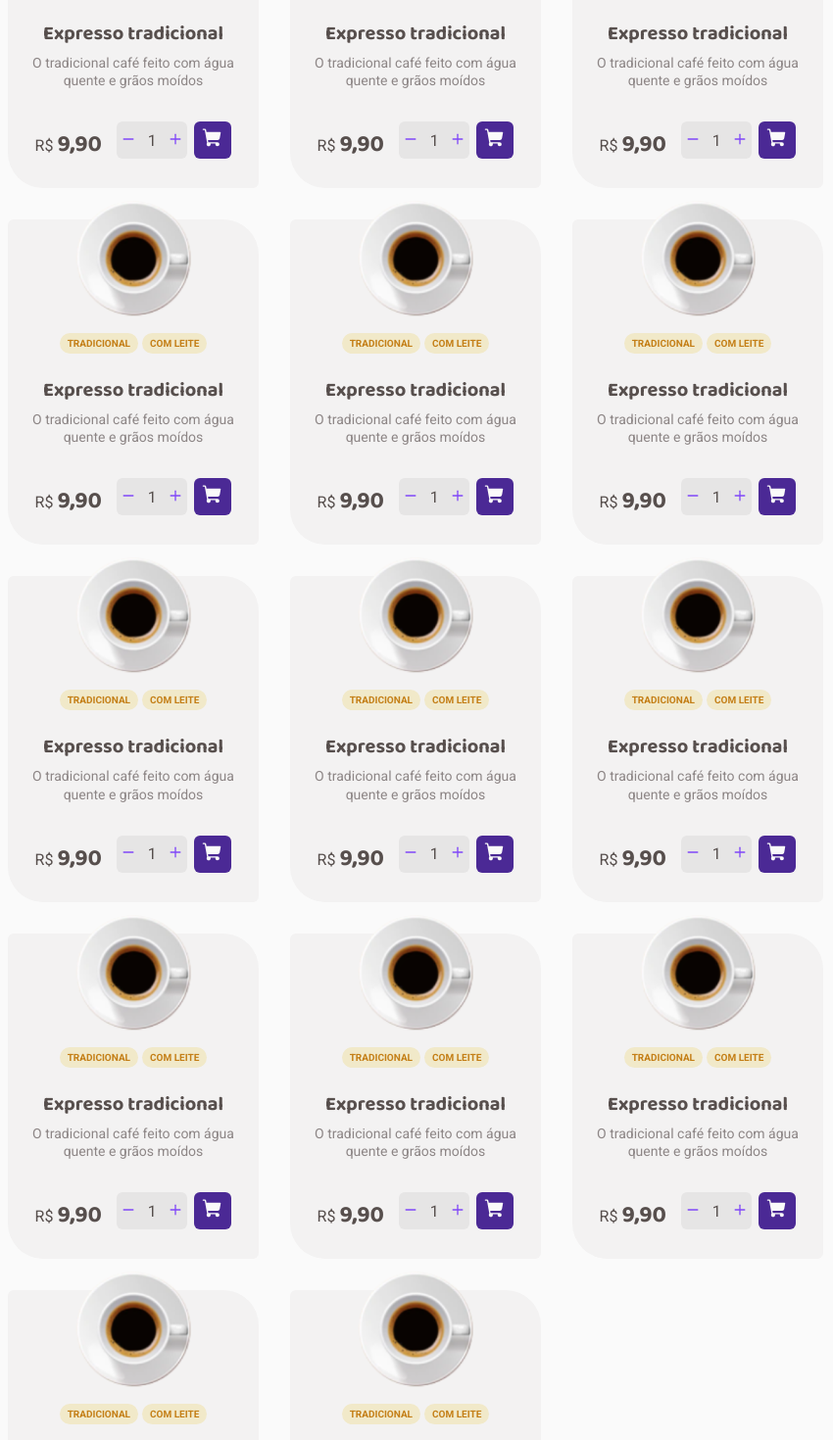
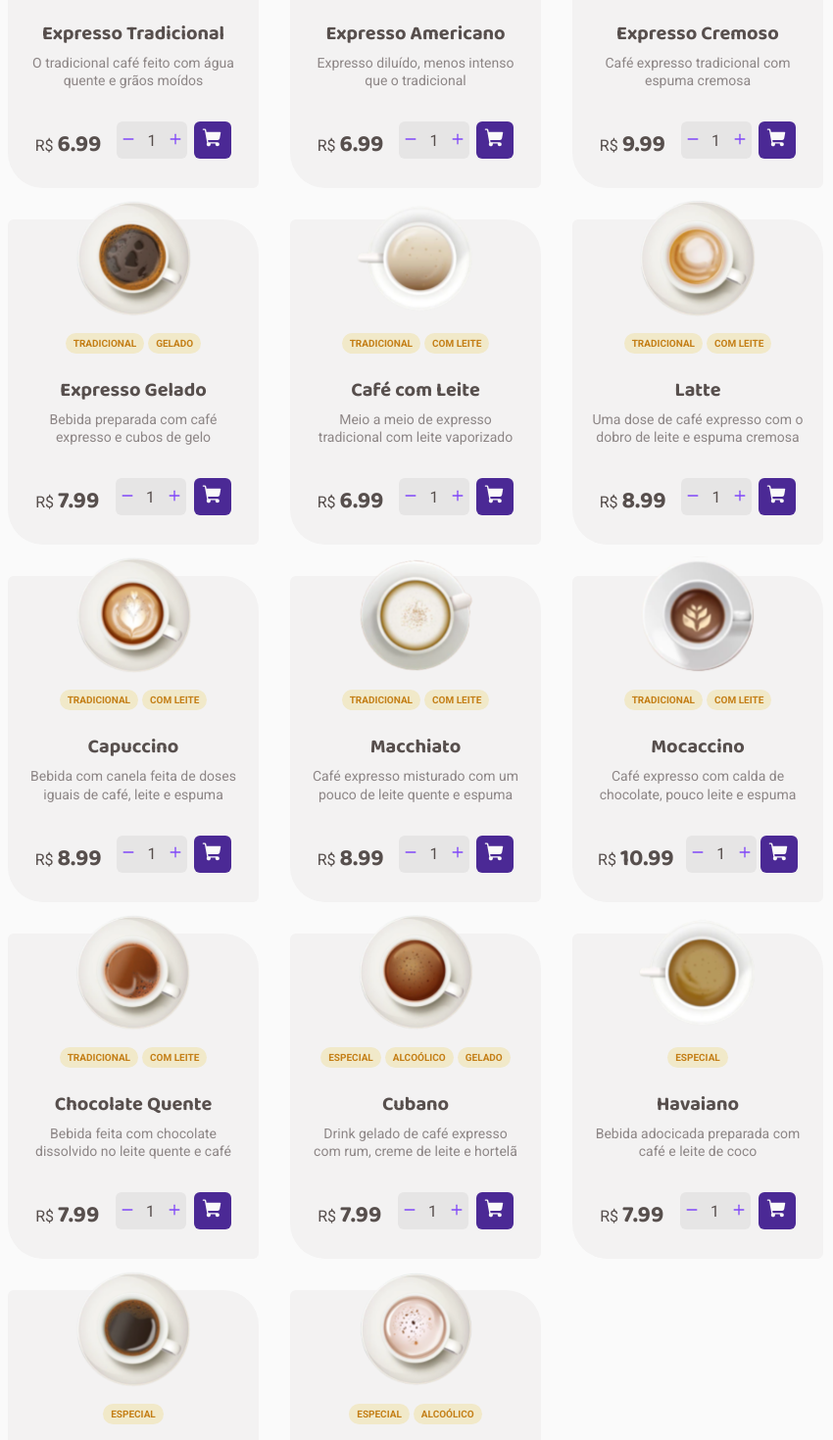
Before and after one commit to wilgnerl/coffeshop-app, a React (Vite) app: page / in a window 1280 px wide. Shown: the part 920-2390 px from the top of the page at 98% size, without its empty margins (152-1002 px from the left). Built offline with nearby package versions, Linux system fonts and the light colour scheme.

Commit message:
feat: setting context to features

```diff
--- a/package.json
+++ b/package.json
@@ -14,12 +14,14 @@
     "react": "^18.2.0",
     "react-dom": "^18.2.0",
     "react-router-dom": "^6.6.1",
-    "styled-components": "^5.3.6"
+    "styled-components": "^5.3.6",
+    "uuid": "^9.0.0"
   },
   "devDependencies": {
     "@types/react": "^18.0.26",
     "@types/react-dom": "^18.0.9",
     "@types/styled-components": "^5.1.26",
+    "@types/uuid": "^9.0.0",
     "@typescript-eslint/eslint-plugin": "^5.48.0",
     "@typescript-eslint/parser": "^5.48.0",
     "@vitejs/plugin-react": "^3.0.0",
--- a/src/App.tsx
+++ b/src/App.tsx
@@ -1,5 +1,6 @@
 import { BrowserRouter } from "react-router-dom";
 import { ThemeProvider } from "styled-components";
+import { ShoppingCartContextProvider } from "./contexts/CartContext";
 import { Router } from "./Router";
 import { GlobalStyle } from "./styles/global";
 import { defaultTheme } from "./styles/themes/default";
@@ -9,7 +10,10 @@ function App() {
 	return (
 		<ThemeProvider theme={defaultTheme}>
 			<BrowserRouter>
-				<Router />
+				<ShoppingCartContextProvider>
+					<Router />
+				</ShoppingCartContextProvider>
+
 				<GlobalStyle />
 			</BrowserRouter>
 
--- a/src/components/Header/index.tsx
+++ b/src/components/Header/index.tsx
@@ -2,8 +2,11 @@ import { ActionContainer, CartContainer, HeaderContainer, LocationContainer } fr
 import logo from "../../assets/Logo.svg";
 import { MapPin, ShoppingCart } from "phosphor-react";
 import { NavLink } from "react-router-dom";
+import { useContext } from "react";
+import { ShoppingCartContext } from "../../contexts/CartContext";
 
 export function Header(){
+	const { cartList } = useContext(ShoppingCartContext);
 	return(
 		<HeaderContainer>
 			<NavLink to="/">
@@ -19,7 +22,7 @@ export function Header(){
 					<CartContainer>
 
 						<ShoppingCart size={22} weight="fill"/>
-						<span>3</span>
+						{cartList.length > 0 && <span>{cartList.length}</span>}
 					</CartContainer>
 				</NavLink>
 			</ActionContainer>
--- /dev/null
+++ b/src/contexts/CartContext.tsx
@@ -0,0 +1,76 @@
+import { createContext, ReactNode, useState } from "react";
+
+interface CoffeAttributes{
+	id: string;
+  image: string;
+  name: string;
+  price: number;
+  amount: number
+}
+
+interface ShoppingCartContextType{
+  cartList: CoffeAttributes[]
+  updateCartList: (coffeToAdd: CoffeAttributes) => void
+  removeItemOfCart: (coffeToRemove: CoffeAttributes) => void
+  changeCartItem: (coffeId: string, type: "Increase" | "Decrease") => void
+}
+
+export const ShoppingCartContext = createContext({} as ShoppingCartContextType);
+
+interface ShoppingCartContextProvidesProps {
+  children: ReactNode
+}
+
+export function ShoppingCartContextProvider({ children }: ShoppingCartContextProvidesProps){
+	const [cartList, setCartList] = useState<CoffeAttributes[]>([]);
+
+	function updateCartList(coffeToAdd: CoffeAttributes){
+		const coffeExists = cartList.findIndex((item) => item.id === coffeToAdd.id);
+
+		if(coffeExists < 0){
+			setCartList([...cartList, coffeToAdd]);
+		} else{
+			const newCart = cartList;
+			newCart[coffeExists].amount += coffeToAdd.amount;
+			setCartList(newCart);
+		}
+	}
+
+	function changeCartItem(coffeId: string, type: "Increase" | "Decrease"){
+		const coffeExists = cartList.findIndex((coffee) => {
+			return coffeId === coffee.id;
+		});
+		const newCart = cartList;
+		if (coffeExists >= 0) {
+
+			if (type === "Increase") {
+				newCart[coffeExists].amount = newCart[coffeExists].amount + 1;
+				setCartList(newCart);
+			} else if (type === "Decrease" && newCart[coffeExists].amount > 1) {
+				newCart[coffeExists].amount = newCart[coffeExists].amount - 1;
+				setCartList(newCart);
+			}
+
+
+		}
+
+	}
+
+	function removeItemOfCart(coffeToRemove: CoffeAttributes){
+
+		const newCart = cartList.filter((coffe) => coffe.id !== coffeToRemove.id);
+
+		setCartList(newCart);
+	}
+	return (
+		<ShoppingCartContext.Provider
+			value={{
+				cartList,
+				updateCartList,
+				changeCartItem,
+				removeItemOfCart
+			}}>
+			{ children }
+		</ShoppingCartContext.Provider>
+	);
+}
--- /dev/null
+++ b/src/data/coffeList.ts
@@ -0,0 +1,116 @@
+import { v4 } from "uuid";
+
+export const coffeeList = [
+	{
+		id: v4(),
+		image: "/src/assets/coffes/expresso.svg",
+		tags: ["Tradicional"],
+		name: "Expresso Tradicional",
+		description: "O tradicional café feito com água quente e grãos moídos",
+		price: 6.99,
+	},
+	{
+		id: v4(),
+		image: "/src/assets/coffes/americano.svg",
+		tags: ["Tradicional"],
+		name: "Expresso Americano",
+		description: "Expresso diluído, menos intenso que o tradicional",
+		price: 6.99,
+	},
+	{
+		id: v4(),
+		image: "/src/assets/coffes/expresso-cremoso.svg",
+		tags: ["Tradicional"],
+		name: "Expresso Cremoso",
+		description: "Café expresso tradicional com espuma cremosa",
+		price: 9.99,
+	},
+	{
+		id: v4(),
+		image: "/src/assets/coffes/cafe-gelado.svg",
+		tags: ["Tradicional", "Gelado"],
+		name: "Expresso Gelado",
+		description: "Bebida preparada com café expresso e cubos de gelo",
+		price: 7.99,
+	},
+	{
+		id: v4(),
+		image: "/src/assets/coffes/cafe-com-leite.svg",
+		tags: ["Tradicional", "Com leite"],
+		name: "Café com Leite",
+		description: "Meio a meio de expresso tradicional com leite vaporizado",
+		price: 6.99,
+	},
+	{
+		id: v4(),
+		image: "/src/assets/coffes/latte.svg",
+		tags: ["Tradicional", "Com leite"],
+		name: "Latte",
+		description: "Uma dose de café expresso com o dobro de leite e espuma cremosa",
+		price: 8.99,
+	},
+	{
+		id: v4(),
+		image: "/src/assets/coffes/capuccino.svg",
+		tags: ["Tradicional", "Com leite"],
+		name: "Capuccino",
+		description: "Bebida com canela feita de doses iguais de café, leite e espuma",
+		price: 8.99,
+	},
+	{
+		id: v4(),
+		image: "/src/assets/coffes/macchiato.svg",
+		tags: ["Tradicional", "Com leite"],
+		name: "Macchiato",
+		description: "Café expresso misturado com um pouco de leite quente e espuma",
+		price: 8.99,
+	},
+	{
+		id: v4(),
+		image: "/src/assets/coffes/mochaccino.svg",
+		tags: ["Tradicional", "Com leite"],
+		name: "Mocaccino",
+		description: "Café expresso com calda de chocolate, pouco leite e espuma",
+		price: 10.99,
+	},
+	{
+		id: v4(),
+		image: "/src/assets/coffes/chocolate-quente.svg",
+		tags: ["Tradicional", "Com leite"],
+		name: "Chocolate Quente",
+		description: "Bebida feita com chocolate dissolvido no leite quente e café",
+		price: 7.99,
+	},
+	{
+		id: v4(),
+		image: "/src/assets/coffes/cubano.svg",
+		tags: ["Especial", "Alcoólico", "Gelado"],
+		name: "Cubano",
+		description: "Drink gelado de café expresso com rum, creme de leite e hortelã",
+		price: 7.99,
+	},
+	{
+		id: v4(),
+		image: "/src/assets/coffes/havaiano.svg",
+		tags: ["Especial"],
+		name: "Havaiano",
+		description: "Bebida adocicada preparada com café e leite de coco",
+		price: 7.99,
+	},
+	{
+		id: v4(),
+		image: "/src/assets/coffes/arabe.svg",
+		tags: ["Especial"],
+		name: "Arabe",
+		description: "Bebida preparada com grãos de café árabe e especiarias",
+		price: 7.99,
+	},
+	{
+		id: v4(),
+		image: "/src/assets/coffes/irlandes.svg",
+		tags: ["Especial", "Alcoólico"],
+		name: "Irlandes",
+		description: "Bebida a base de café, uísque irlandês, açúcar e chantilly",
+		price: 7.99,
+	},
+];
--- a/src/pages/Checkout/CardItem/index.tsx
+++ b/src/pages/Checkout/CardItem/index.tsx
@@ -1,25 +1,58 @@
 import { Minus, Plus, Trash } from "phosphor-react";
-import coffeImg from "../../../assets/coffes/expresso.svg";
-import { ActionContainer, ButtonsContainer, CardItemContainer, CounterContainer, RemoveButton } from "./styles";
+import { useContext, useState } from "react";
+import { ShoppingCartContext } from "../../../contexts/CartContext";
+import {
+	ActionContainer,
+	ButtonsContainer, CardItemContainer, CounterContainer, RemoveButton } from "./styles";
 
+interface CoffeAttributes{
+	id: string;
+  image: string;
+  name: string;
+  price: number;
+  amount: number;
+}
+interface CardProps{
+	coffe: CoffeAttributes
+	recalculateTotal: () => void
+}
 
-export function CardItem(){
+export function CardItem({ coffe, recalculateTotal}: CardProps){
+	const { changeCartItem, removeItemOfCart } = useContext(ShoppingCartContext);
+	const [amount, setAmount] = useState<number>(1);
+
+	function increaseCoffeAmount(){
+		changeCartItem(coffe.id, "Increase");
+		setAmount((state) => state + 1);
+		recalculateTotal();
+	}
+
+	function decreaseCoffeAmount(){
+		changeCartItem(coffe.id, "Decrease");
+		setAmount((state) => state - 1);
+		recalculateTotal();
+	}
+
+	function handleRemoveItemOfCart(){
+		removeItemOfCart(coffe);
+	}
+
 	return(
 		<CardItemContainer>
-			<img src={coffeImg} alt="" />
+			<img src={coffe.image}/>
 			<ActionContainer>
-				<span>Expresso tradicional</span>
+				<span>{coffe.name}</span>
 				<ButtonsContainer>
 					<CounterContainer>
-						<button>
+						<button onClick={decreaseCoffeAmount} type="button">
 							<Minus size={14} weight="bold"/>
 						</button>
-						<span>1</span>
-						<button>
+						<span>{amount}</span>
+						<button onClick={increaseCoffeAmount} type="button">
 							<Plus size={14} weight="bold"/>
 						</button>
 					</CounterContainer>
-					<RemoveButton>
+					<RemoveButton onClick={handleRemoveItemOfCart}>
 						<div>
 							<Trash size={16}/>
 						</div>
@@ -28,7 +61,7 @@ export function CardItem(){
 				</ButtonsContainer>
 
 			</ActionContainer>
-			<span>R$ 9,90</span>
+			<span>{(coffe.price * amount).toFixed(2).replace(".", ",")}</span>
 		</CardItemContainer>
 	);
 }
--- a/src/pages/Checkout/CardItem/styles.ts
+++ b/src/pages/Checkout/CardItem/styles.ts
@@ -94,6 +94,10 @@ export const CounterContainer = styled.div`
     border: 0;
     width: 1.5rem;
     background-color: transparent;
+    cursor: pointer;
+  }
 
+  button:hover{
+    color: ${props => props.theme["purple-700"]};
   }
 `;
--- a/src/pages/Home/Card/index.tsx
+++ b/src/pages/Home/Card/index.tsx
@@ -1,5 +1,7 @@
 import { Minus, Plus, ShoppingCart } from "phosphor-react";
-import coffeImg from "../../../assets/coffes/expresso.svg";
+import { useContext, useState } from "react";
+import { v4 } from "uuid";
+import { ShoppingCartContext } from "../../../contexts/CartContext";
 import {
 	BuyContainer,
 	CardContainer,
@@ -9,33 +11,68 @@ import {
 	DescriptionTagContainer
 } from "./styles";
 
+interface CoffeAttributes{
+	id: string;
+  image: string;
+  tags: string[];
+  name: string;
+  description: string;
+  price: number;
+}
+interface CardProps{
+	coffe: CoffeAttributes
+}
 
-export function Card(){
+export function Card({ coffe }: CardProps){
+	const [coffeAmount, setCoffeAmount] = useState<number>(1);
+	const { updateCartList } = useContext(ShoppingCartContext);
+
+	function increaseCoffeAmount(){
+		setCoffeAmount((state) => state + 1);
+	}
+
+	function decreaseCoffeAmount(){
+		setCoffeAmount((state) => state - 1);
+	}
+
+	function handleAddCoffeInCart(){
+		updateCartList({
+			id: coffe.id,
+			image: coffe.image,
+			price: coffe.price,
+			name: coffe.name,
+			amount: coffeAmount
+		});
+	}
+
 	return(
 		<CardContainer>
-			<img src={coffeImg} alt="" />
+			<img src={coffe.image} alt="" />
 
 			<DescriptionContainer>
 				<DescriptionTagContainer>
-					<span>Tradicional</span>
-					<span>Com leite</span>
+					{coffe.tags.map(tag => {
+						return(
+							<span key={v4()}>{tag}</span>
+						);
+					})}
 				</DescriptionTagContainer>
-				<h1>Expresso tradicional</h1>
-				<p>O tradicional café feito com água quente e grãos moídos</p>
+				<h1>{coffe.name}</h1>
+				<p>{coffe.description}</p>
 			</DescriptionContainer>
 
 			<BuyContainer>
-				<span>R$ <strong>9,90</strong></span>
+				<span>R$ <strong>{coffe.price}</strong></span>
 				<CounterContainer>
-					<button>
+					<button onClick={decreaseCoffeAmount}>
 						<Minus size={14} weight="bold"/>
 					</button>
-					<span>1</span>
-					<button>
+					<span>{coffeAmount}</span>
+					<button onClick={increaseCoffeAmount}>
 						<Plus size={14} weight="bold"/>
 					</button>
 				</CounterContainer>
-				<CartButton>
+				<CartButton onClick={handleAddCoffeInCart}>
 					<ShoppingCart size={22} weight="fill"/>
 				</CartButton>
 			</BuyContainer>
--- a/src/pages/Home/index.tsx
+++ b/src/pages/Home/index.tsx
@@ -10,6 +10,7 @@ import {
 import coffeImg from "../../assets/coffe.svg";
 import { Coffee, Timer, ShoppingCart, Package } from "phosphor-react";
 import { Card } from "./Card";
+import { coffeeList } from "../../data/coffeList";
 
 export function Home(){
 	return(
@@ -63,20 +64,11 @@ export function Home(){
 				</CofferListHeaderContainer>
 
 				<CoffeListMainContainer>
-					<Card />
-					<Card />
-					<Card />
-					<Card />
-					<Card />
-					<Card />
-					<Card />
-					<Card />
-					<Card />
-					<Card />
-					<Card />
-					<Card />
-					<Card />
-					<Card />
+					{coffeeList.map(coffe => {
+						return(
+							<Card key={coffe.id} coffe={coffe}/>
+						);
+					})}
 				</CoffeListMainContainer>
 			</CoffeListContainer>
 		</HomeContainer>
```
Also changed, not shown: src/pages/Checkout/index.tsx (+42 -8 lines), 1 other file (tests, documents, lock files or other folders).
